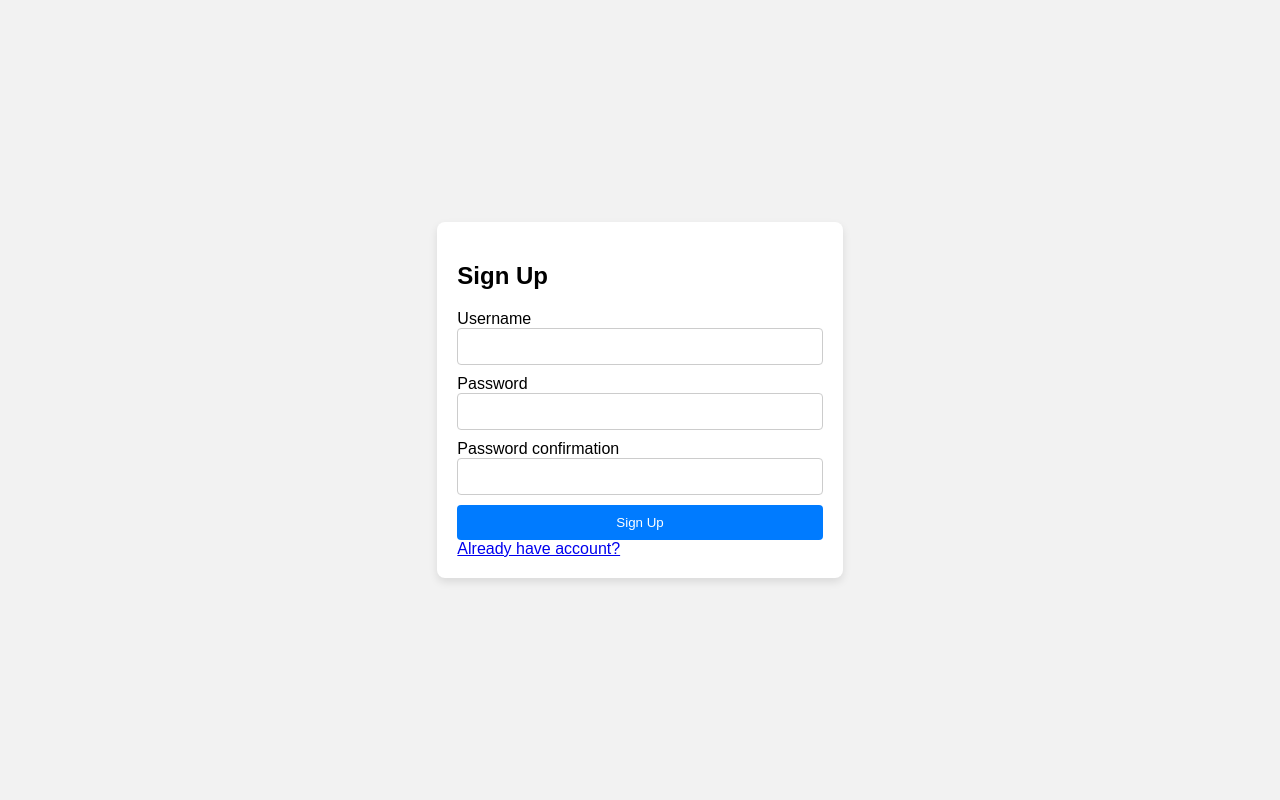
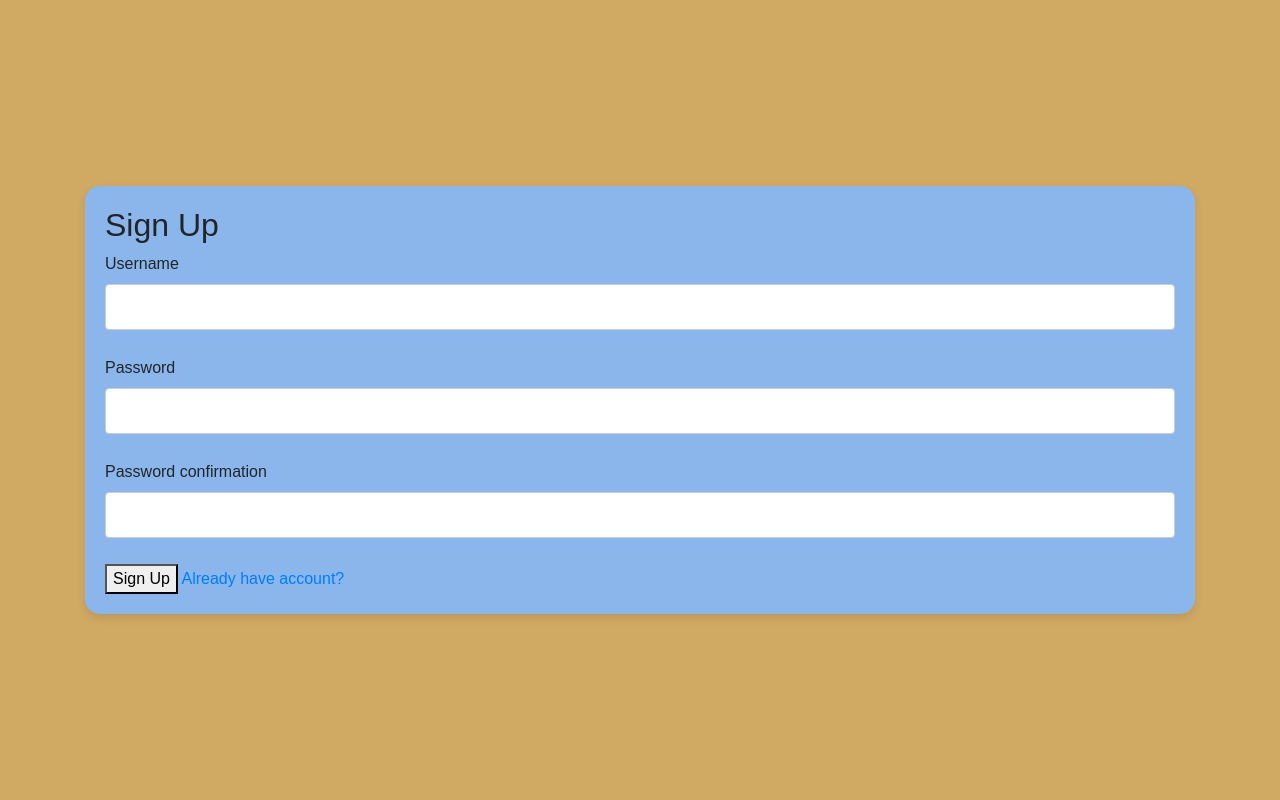
Before and after one commit to Reda-Oublid/event_booking-with_Django, a Django app: page /signup/ in a window 1280 px wide. Run offline with Django 5.2, Linux system fonts and the light colour scheme; some libraries are stand-ins or nearby versions.

Commit message:
changing some styles and add assets

```diff
--- a/Reservations/tickets/static/css/log_styles.css
+++ b/Reservations/tickets/static/css/log_styles.css
@@ -1,6 +1,6 @@
 body {
     font-family: Arial, sans-serif;
-            background-color: #f2f2f2;
+    background-color: #d0a963;
     margin: 0;
     padding: 0;
     display: flex;
@@ -10,9 +10,9 @@
 }
 
 form {
-            background-color: #fff;
+    background-color: #8ab6ec;
     padding: 20px;
-            border-radius: 8px;
+    border-radius: 15px;
     box-shadow: 0 4px 8px rgba(0, 0, 0, 0.1);
 }
 
@@ -31,20 +31,6 @@
     box-sizing: border-box;
 }
 
-        button {
-            width: 100%;
-            padding: 10px;
-            background-color: #007bff;
-            color: #fff;
-            border: none;
-            border-radius: 4px;
-            cursor: pointer;
-            transition: background-color 0.3s;
-        }
-
-        button:hover {
-            background-color: #0056b3;
-        }
 
 .signup-link {
     text-align: center;
--- a/Reservations/tickets/templates/events/login.html
+++ b/Reservations/tickets/templates/events/login.html
@@ -13,7 +13,7 @@
     <h1>Login</h1>
     {% csrf_token %}
     {{ form.as_p }}
-        <button type="submit" class="btn btn-success">Login</button>
+    <button type="submit" class="btn btn-success">Login!</button>
     <div class="signup-link">
         <a href="{% url 'signup' %}">Don't have an account? Sign up</a>
     </div>
--- a/Reservations/tickets/templates/events/navbar.html
+++ b/Reservations/tickets/templates/events/navbar.html
@@ -1,7 +1,7 @@
 <!DOCTYPE html>
 <html lang="en">
 <body>
-<nav class="navbar navbar-expand-lg navbar-light bg-light">
+<nav class="navbar navbar-expand-lg navbar-dark bg-dark">
     <a class="navbar-brand" href="{% url 'event_list' %}">Event Management</a>
     <button class="navbar-toggler" type="button" data-toggle="collapse" data-target="#navbarNav"
             aria-controls="navbarNav" aria-expanded="false" aria-label="Toggle navigation">
--- a/Reservations/tickets/templates/events/signup.html
+++ b/Reservations/tickets/templates/events/signup.html
@@ -5,7 +5,9 @@
     <meta charset="UTF-8">
     <meta name="viewport" content="width=device-width, initial-scale=1.0">
     <title>Signup Form</title>
-    <link rel="stylesheet" href="{% static 'css/log_styles.css' %}">
+    <link rel="stylesheet" href="https://stackpath.bootstrapcdn.com/bootstrap/4.5.2/css/bootstrap.min.css">
+    <link rel="stylesheet" type="text/css" href="{% static 'css/log_styles.css' %}">
+
 </head>
 <body>
 
```
Also changed, not shown: Reservations/tickets/static/assets/lake-mountains-rocks-sunrise-daylight-scenery-illustration-1920x1080-3773.jpg (added). Lines whose indentation alone changed are shown as unchanged.
